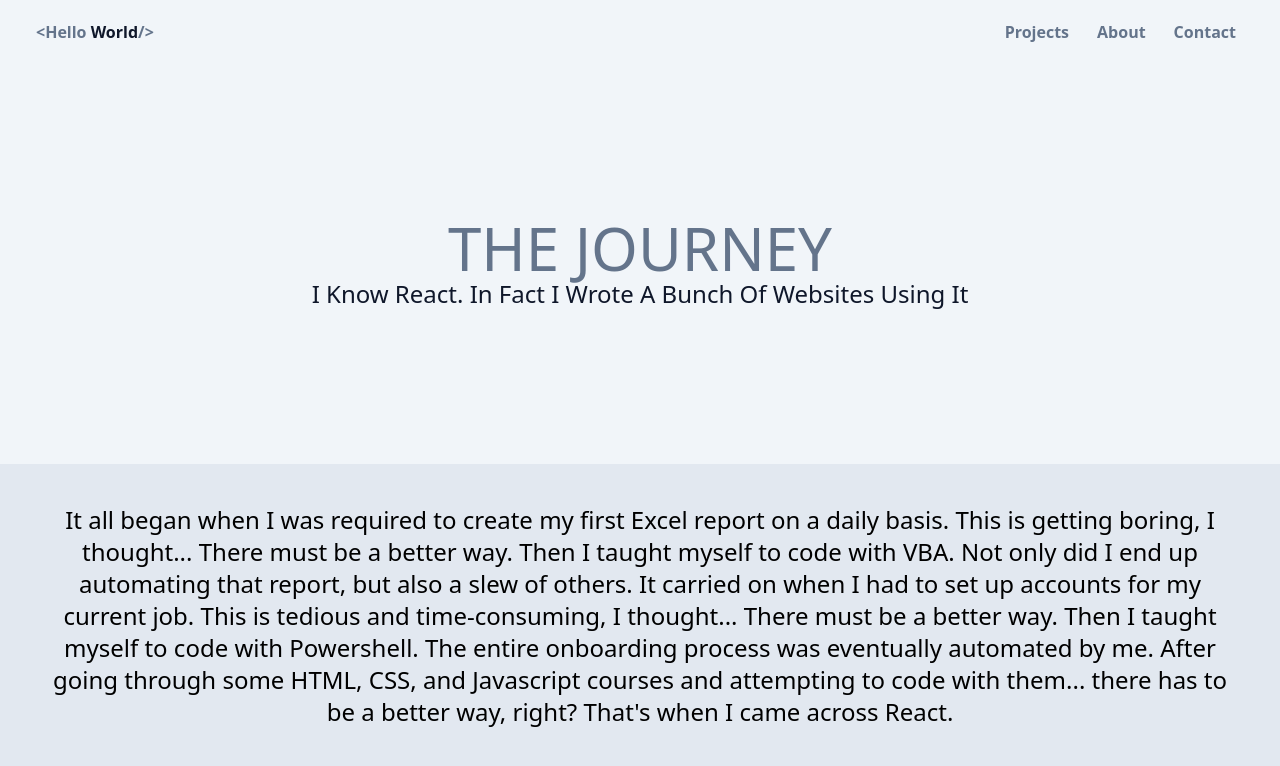
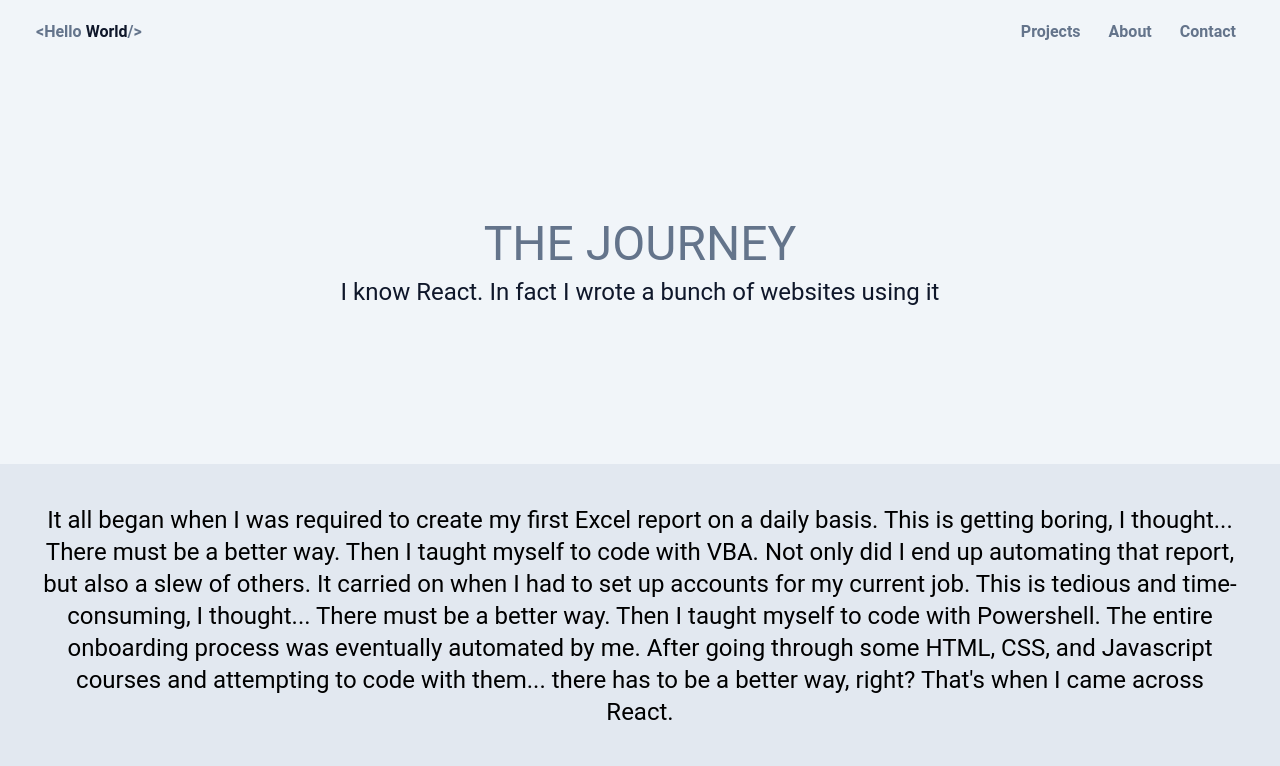
Before and after one commit to GbTopciu/portfolio-page, a React (Create React App) app: page /about in a window 1280 px wide. Shown: the top 766 px of the page. Built offline with nearby package versions, Linux system fonts and the light colour scheme.

Commit message:
Completed portfolio website. Form fully functional

```diff
--- a/public/index.html
+++ b/public/index.html
@@ -9,46 +9,30 @@
       name="description"
       content="Web site created using create-react-app"
     />
-    <meta name="title" property="og:title" content="Gabriel Topciu Portfolio Page" />
+    <meta
+      name="title"
+      property="og:title"
+      content="Gabriel Topciu Portfolio Page"
+    />
     <meta property="og:type" content="Website" />
-    <meta name="image" property="og:image" content="https://i.imgur.com/WClItH8.png" />
+    <meta
+      name="image"
+      property="og:image"
+      content="https://i.imgur.com/WClItH8.png"
+    />
     <meta
       name="description"
       property="og:description"
       content="Software Engineer Portfolio Website for Gabriel Topciu"
     />
     <meta name="author" content="Gabriel Topciu" />
-
     <link rel="apple-touch-icon" href="%PUBLIC_URL%/logo192.png" />
-    <!--
-      manifest.json provides metadata used when your web app is installed on a
-      user's mobile device or desktop. See https://developers.google.com/web/fundamentals/web-app-manifest/
-    -->
     <link rel="manifest" href="%PUBLIC_URL%/manifest.json" />
-    <!--
-      Notice the use of %PUBLIC_URL% in the tags above.
-      It will be replaced with the URL of the `public` folder during the build.
-      Only files inside the `public` folder can be referenced from the HTML.
-
-      Unlike "/favicon.ico" or "favicon.ico", "%PUBLIC_URL%/favicon.ico" will
-      work correctly both with client-side routing and a non-root public URL.
-      Learn how to configure a non-root public URL by running `npm run build`.
-    -->
+    <link rel="preconnect" href="https://fonts.googleapis.com">
+    <link rel="preconnect" href="https://fonts.gstatic.com" crossorigin>
     <title>React App</title>
   </head>
   <body>
-    <noscript>You need to enable JavaScript to run this app.</noscript>
     <div id="root"></div>
-
-    <!--
-      This HTML file is a template.
-      If you open it directly in the browser, you will see an empty page.
-
-      You can add webfonts, meta tags, or analytics to this file.
-      The build step will place the bundled scripts into the <body> tag.
-
-      To begin the development, run `npm start` or `yarn start`.
-      To create a production bundle, use `npm run build` or `yarn build`.
-    -->
   </body>
 </html>
--- a/src/index.css
+++ b/src/index.css
@@ -1,3 +1,7 @@
 @tailwind base;
 @tailwind components;
 @tailwind utilities;
+
+body {
+    font-family: 'Roboto', sans-serif;
+}
--- a/src/pages/About.js
+++ b/src/pages/About.js
@@ -4,9 +4,9 @@ const About = () => {
   return (
     <div className="md:flex flex-col h-screen">
       <div className="flex flex-col justify-center items-center h-1/2 p-10">
-        <h2 className="text-slate-500 text-6xl">THE JOURNEY</h2>
+        <h2 className="text-slate-500 text-5xl md:6xl mb-2">THE JOURNEY</h2>
         <p className="text-slate-900 text-2xl text-center">
-          I Know React. In Fact I Wrote A Bunch Of Websites Using It
+          I know React. In fact I wrote a bunch of websites using it
         </p>
       </div>
       <div className="text-xl text-center h-1/2 bg-slate-200">
--- a/src/pages/Contact.js
+++ b/src/pages/Contact.js
@@ -3,11 +3,33 @@ import { useForm } from "react-hook-form";
 import emailjs from "emailjs-com";
 
 const Contact = () => {
+
+  // React-Hook-Form
   const form = useRef();
+  const {
+    register,
+    handleSubmit,
+    reset,
+    formState: { errors },
+  } = useForm();
+  const registerOptions = {
+    name: { required: "Name is required" },
+    email: { required: "Email is required",
+    pattern: {
+      value: /^[A-Z0-9._%+-]+@[A-Z0-9.-]+\.[A-Z]{2,}$/i,
+      message: "Invalid email address" }},
+    message: {
+      required: "Message is required",
+      minLength: {
+        value: 8,
+        message: "Message must contain at least 8 characters",
+      },
+    },
+  };
 
-  const sendEmail = (e) => {
-    e.preventDefault();
 
+  // Email Js
+  const sendEmail = () => {
     emailjs
       .sendForm(
         "service_sln6yzt",
@@ -23,33 +45,15 @@ const Contact = () => {
           console.log(error.text);
         }
       );
-    e.target.reset();
+    reset();
   };
 
-  const {
-    register,
-    handleSubmit,
-    formState: { errors },
-  } = useForm();
-  const handleError = (errors) => {};
-
-  const registerOptions = {
-    name: { required: "Name is required" },
-    email: { required: "Email is required" },
-    message: {
-      required: "Message is required",
-      minLength: {
-        value: 8,
-        message: "Message must contain at least 8 characters",
-      },
-    },
-  };
 
   return (
     <div className="flex justify-center items-center h-screen w-full">
       <form
         className="flex flex-col justify-center w-96 md:w-2/3 lg:w-1/3 h-3/4 p-4 shadow-2xl "
-        onSubmit={handleSubmit(handleError, sendEmail)}
+        onSubmit={handleSubmit(sendEmail)}
         ref={form}
       >
         <h2 className="flex justify-center mb-10 text-slate-900 font-bold text-lg">
```
